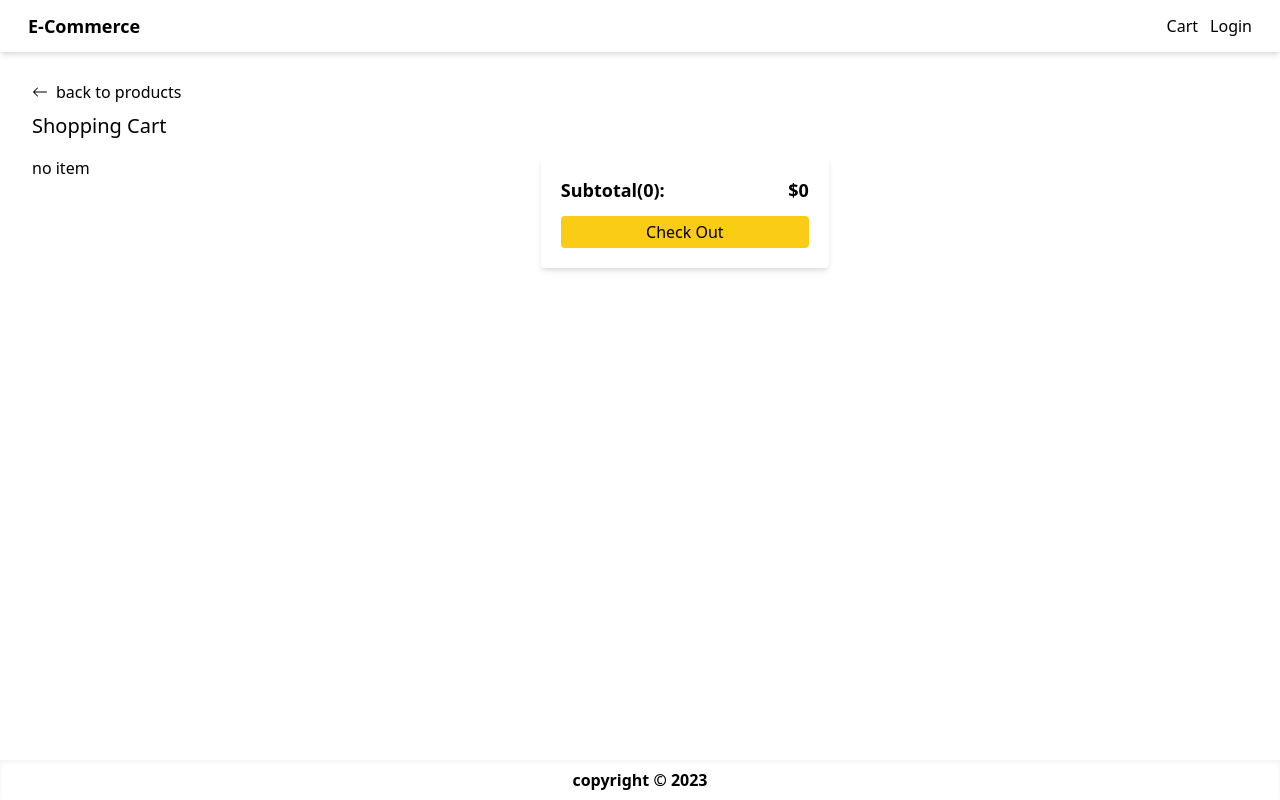
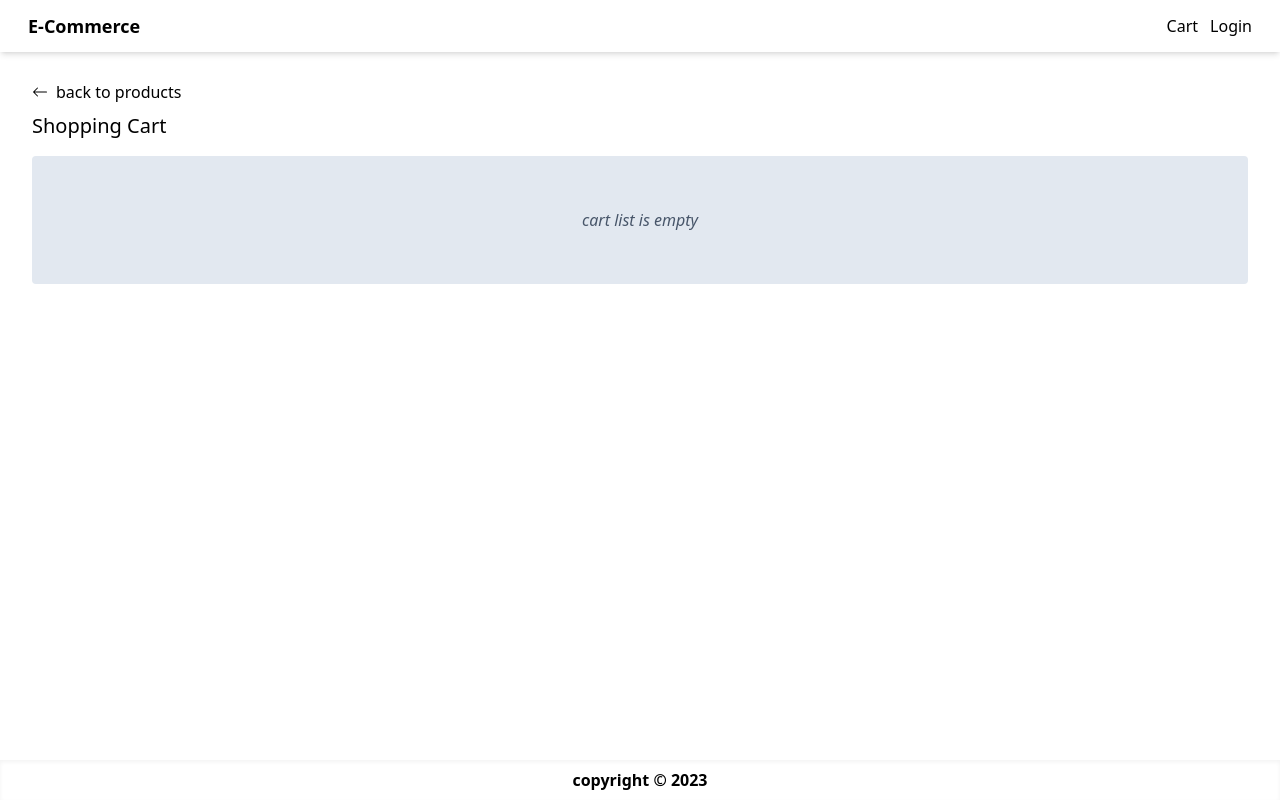
Before and after one commit to AmirAJey/next-ecommerce, a Next.js app: page /cart in a window 1280 px wide. Built offline with nearby package versions, Linux system fonts and the light colour scheme.

Commit message:
implement save cart in cookie

```diff
--- a/components/Navbar.jsx
+++ b/components/Navbar.jsx
@@ -1,9 +1,13 @@
 import { useStore } from '@/utils/store';
 import Link from 'next/link';
-import React from 'react';
+import React, { useEffect, useState } from 'react';
 
 const Navbar = () => {
-  const { state: { cart: { count } } } = useStore();
+  const { state } = useStore();
+  const [count, setCount] = useState(0)
+  useEffect(() => {
+    setCount(state.cart.count)
+  }, [state.cart.count])
   return (
     <nav className="flex items-center justify-between py-3">
       <h2 className="text-lg font-bold">
--- a/package.json
+++ b/package.json
@@ -12,6 +12,7 @@
     "@next/font": "13.1.6",
     "eslint": "8.33.0",
     "eslint-config-next": "13.1.6",
+    "js-cookie": "^3.0.1",
     "next": "13.1.6",
     "react": "18.2.0",
     "react-dom": "18.2.0",
--- a/pages/api/hello.js
+++ /dev/null
@@ -1,5 +0,0 @@
-// Next.js API route support: https://nextjs.org/docs/api-routes/introduction
-
-export default function handler(req, res) {
-  res.status(200).json({ name: 'John Doe' })
-}
--- a/pages/cart.jsx
+++ b/pages/cart.jsx
@@ -2,15 +2,8 @@ import { useStore } from '@/utils/store';
 import { Page } from 'components';
 import Image from 'next/image';
 import React from 'react';
-import {CiCircleRemove} from "react-icons/ci"
-
-function renderQuantityOptions(inStock){
-  const options = []
-  for (let i = 1; i <= inStock; i++){
-    options.push(<option value={i}>{i}</option>)
-  }
-  return options
-}
+import { CiCircleRemove } from 'react-icons/ci';
+import dynamic from 'next/dynamic';
 
 const Table = ({ items, onRemove, onChange }) => {
   return (
@@ -33,15 +26,26 @@ const Table = ({ items, onRemove, onChange }) => {
                 <p>{name}</p>
               </td>
               <td className="p-2">
-              <select defaultValue={item.count} onChange={e => onChange(item.id,e.target.value)}>
+                <select
+                  defaultValue={item.count}
+                  onChange={(e) => onChange(item.id, e.target.value)}
+                >
                   {
-                  renderQuantityOptions(countInStock)
+                    [...Array(countInStock).keys()].map((num) => (
+                      <option key={num} value={num + 1}>
+                        {num + 1}
+                      </option>
+                    ))
+                    // renderQuantityOptions(countInStock)
                   }
                 </select>
               </td>
               <td className="p-2">${price}</td>
               <td className="p-2 text-center">
-              <button onClick={() => onRemove(item.id)} className="text-xl font-bold hover:text-red-500">
+                <button
+                  onClick={() => onRemove(item.id)}
+                  className="text-xl font-bold hover:text-red-500"
+                >
                   <CiCircleRemove />
                 </button>
               </td>
@@ -50,40 +54,51 @@ const Table = ({ items, onRemove, onChange }) => {
         })}
       </tbody>
     </table>
-)};
+  );
+};
 
 const Cart = () => {
   const { state, dispatch } = useStore();
-  const subtotal = state.cart.items.reduce((total, item) => total + (item.count * item.product.price), 0)
+  const subtotal = state.cart.items.reduce(
+    (total, item) => total + item.count * item.product.price,
+    0
+  );
   const handleRemove = (cartId) => {
-    dispatch({type: 'CART_REMOVE_ITEM', payload: cartId})
-  }
+    dispatch({ type: 'CART_REMOVE_ITEM', payload: cartId });
+  };
   const handleChange = (cartId, newQuantity) => {
-    dispatch({type: 'CART_UPDATE_ITEM_COUNT', payload: {cartId, quantity: +newQuantity}})
-  }
+    dispatch({
+      type: 'CART_UPDATE_ITEM_COUNT',
+      payload: { cartId, quantity: Number(newQuantity) },
+    });
+  };
   return (
     <Page title="cart" backPage={{ page: 'products', route: '/products' }}>
       <h1 className="text-xl mt-2 mb-4">Shopping Cart</h1>
+      {state.cart.count > 0 ? (
         <div className="flex flex-col md:flex-row items-start gap-8">
-        {state.cart.count > 0 ? (
           <div className="overflow-auto flex-1 w-full">
-            <Table items={state.cart.items} onRemove={handleRemove} onChange={handleChange} />
+            <Table
+              items={state.cart.items}
+              onRemove={handleRemove}
+              onChange={handleChange}
+            />
           </div>
-        ) : (
-          <div className="">no item</div>
-        )}
           <div className="card mx-auto mt-5 md:mt-0 w-72 p-5">
             <h1 className="flex items-center justify-between font-semibold text-lg">
               Subtotal({state.cart.count}):
-            <span>
-              ${subtotal}
-            </span>
+              <span>${subtotal}</span>
             </h1>
             <button className="primary mt-3 w-full">Check Out</button>
           </div>
         </div>
+      ) : (
+        <div className='italic h-32 bg-slate-200 text-slate-600 center-grid rounded'>
+          cart list is empty
+        </div>
+      )}
     </Page>
   );
 };
 
-export default Cart;
+export default dynamic(() => Promise.resolve(Cart), { ssr: false });
--- a/utils/store.js
+++ b/utils/store.js
@@ -1,4 +1,5 @@
 import {createContext, useReducer, useContext} from "react"
+import Cookies from "js-cookie"
 
 const StoreContext = createContext({
   state: {cart: {items: [], count: 0}},
@@ -7,8 +8,9 @@ const StoreContext = createContext({
 
 export const useStore = () => useContext(StoreContext)
 
+const cartData = Cookies.get('cart')
 const initialState = {
-  cart: {items: [], count: 0}
+  cart: cartData ? JSON.parse(cartData) : {items: [], count: 0}
 }
 
 function reducer(state, action){
@@ -20,19 +22,22 @@ function reducer(state, action){
         if (item.product.id === newItem.id) item.count ++
         return item
       }) : [...state.cart.items, {product: newItem, count: 1, id: crypto.randomUUID()}]
-      return {...state, cart: {...state.cart, items: newItems, count: state.cart.count ++}}
+      const cart = {...state.cart, items: newItems, count: state.cart.count ++}
+      Cookies.set('cart', JSON.stringify(cart))
+      return {...state, cart}
     }
     case 'CART_REMOVE_ITEM': {
       const cartId = action.payload
-      let count = state.cart.count
-      const items = state.cart.items.filter(item => {
+      const newState = {...state}
+      newState.cart.items = newState.cart.items.filter(item => {
         if (item.id === cartId) {
-          count -= item.count
+          newState.cart.count -= item.count
           return false
         }
         return true
       })
-      return {...state, cart: {...state.cart, items, count}}
+      Cookies.set('cart', JSON.stringify(newState.cart))
+      return newState
     }
     case 'CART_UPDATE_ITEM_COUNT': {
       const {cartId, quantity} = action.payload
@@ -41,6 +46,7 @@ function reducer(state, action){
       const prevCount = newState.cart.items[idx].count
       newState.cart.items[idx].count = quantity
       newState.cart.count = state.cart.count - prevCount + quantity
+      Cookies.set('cart', JSON.stringify(newState.cart))
       return newState
     }
     default:
```
Also changed, not shown: .eslintrc.json, 1 other file (tests, documents, lock files or other folders). Lines whose indentation alone changed are shown as unchanged.
